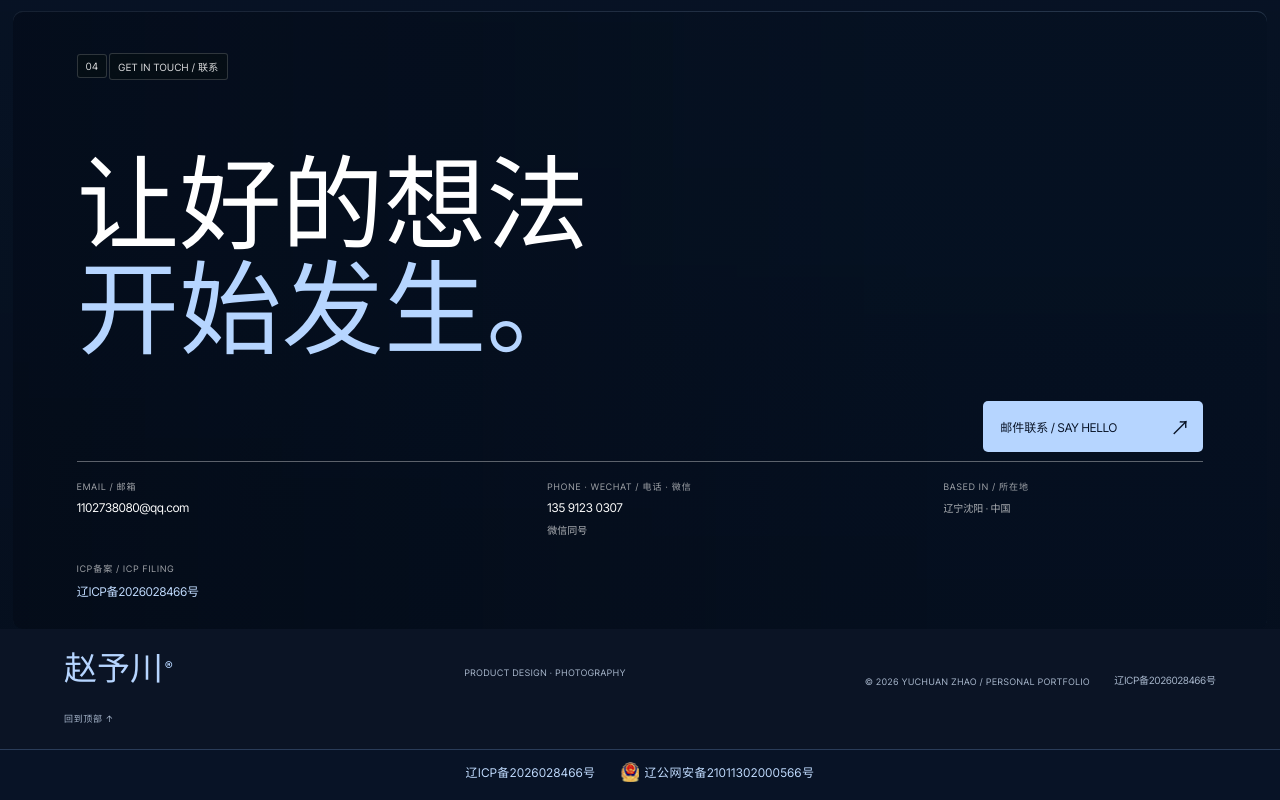
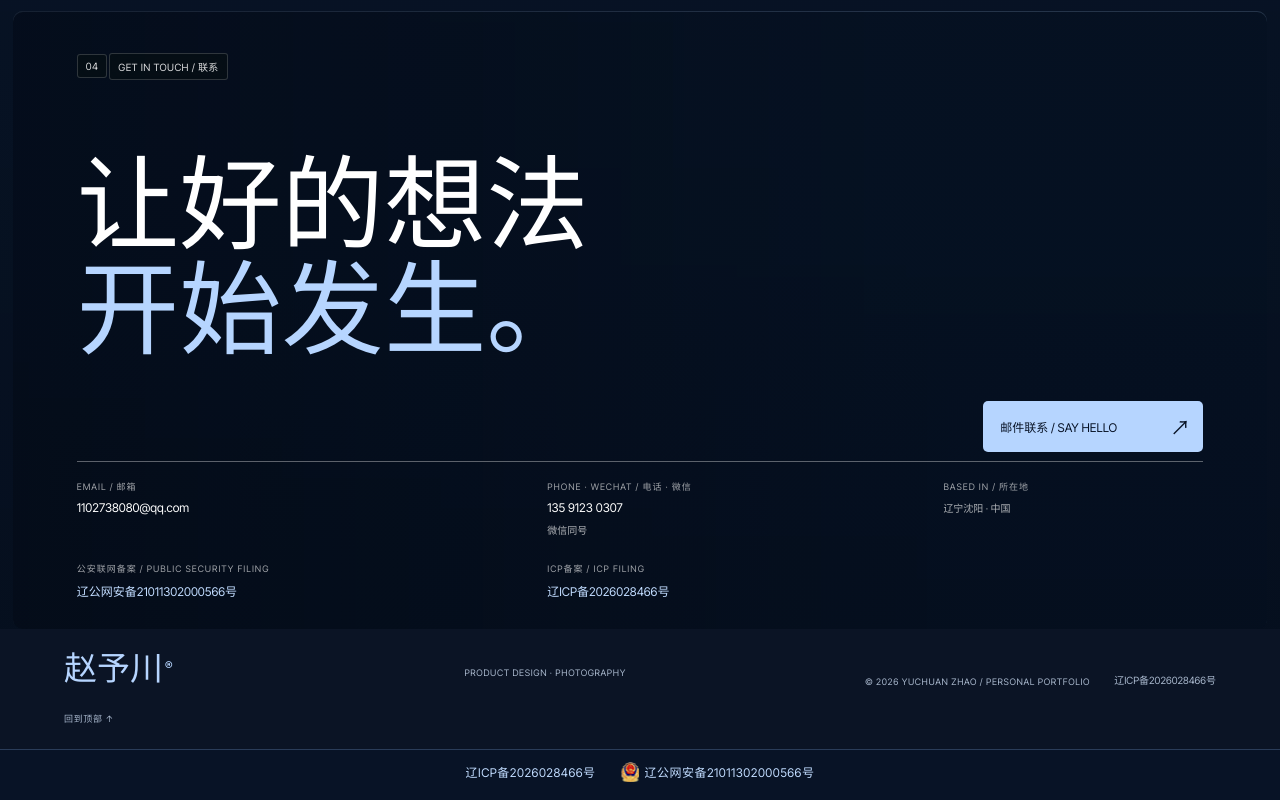
Before and after one commit to chuan0307/zhao-yuchuan-portfolio-v2, a plain HTML site: page index.html in a window 1280 px wide. Shown: the part 4159-4959 px from the top of the page. Drawn offline with nearby package versions, Linux system fonts and the light colour scheme.

Commit message:
Show public security filing in contact section

```diff
--- a/index.html
+++ b/index.html
@@ -140,6 +140,7 @@
           <div><small>EMAIL / 邮箱</small><a href="mailto:1102738080@qq.com">1102738080@qq.com</a></div>
           <div><small>PHONE · WECHAT / 电话 · 微信</small><a href="tel:13591230307">135 9123 0307</a><span>微信同号</span></div>
           <div><small>BASED IN / 所在地</small><span>辽宁沈阳 · 中国</span></div>
+          <div class="contact-filing"><small>公安联网备案 / PUBLIC SECURITY FILING</small><a href="https://beian.mps.gov.cn/#/query/webSearch?code=21011302000566" target="_blank" rel="noreferrer">辽公网安备21011302000566号</a></div>
           <div class="contact-filing"><small>ICP备案 / ICP FILING</small><a href="https://beian.miit.gov.cn/" target="_blank" rel="noreferrer">辽ICP备2026028466号</a></div>
         </div>
       </div>
--- a/portfolio.css
+++ b/portfolio.css
@@ -130,7 +130,7 @@ html,body { background:var(--bg); color:var(--ink); }
 .site-footer { background:#0b1425; color:#eaf2fb; }
 .site-footer p,.site-footer small,.footer-top { color:#a9b8cd; }
 .filing-link { color:#a9b8cd; font-size:10px; }.filing-link:hover { color:#c1dcff; text-decoration:underline; }
-.filing-bar { padding:12px var(--pad) 18px; border-top:1px solid rgba(145,185,238,.25); background:#081326; text-align:center; display:flex; justify-content:center; align-items:center; gap:24px; flex-wrap:wrap; }.filing-bar a { color:#c1dcff; font-size:12px; letter-spacing:.04em; }.filing-bar a:hover { color:#fff; text-decoration:underline; }.mps-filing { display:inline-flex; align-items:center; gap:5px; }.mps-filing img { width:20px; height:20px; object-fit:contain; }
+.filing-bar { padding:12px var(--pad) 18px; border-top:1px solid rgba(145,185,238,.25); background:#081326; text-align:center; display:flex; justify-content:center; align-items:center; gap:24px; flex-wrap:wrap; }.filing-bar a { color:#c1dcff; font-size:12px; letter-spacing:.04em; }.filing-bar a:hover { color:#fff; text-decoration:underline; }.mps-filing { display:inline-flex; align-items:center; gap:5px; }.mps-filing img { width:20px; height:20px; object-fit:contain; }.contact-filing a { color:#c1dcff; font-size:12px; }.contact-filing a:hover { color:#fff; text-decoration:underline; }
 .contact-filing a { color:#c1dcff; font-size:12px; }.contact-filing a:hover { color:#fff; text-decoration:underline; }
 .footer-name { color:#b6d5ff; }
 .detail,.shelf-home .detail { background:#101e34; color:#edf3fa; }
```
